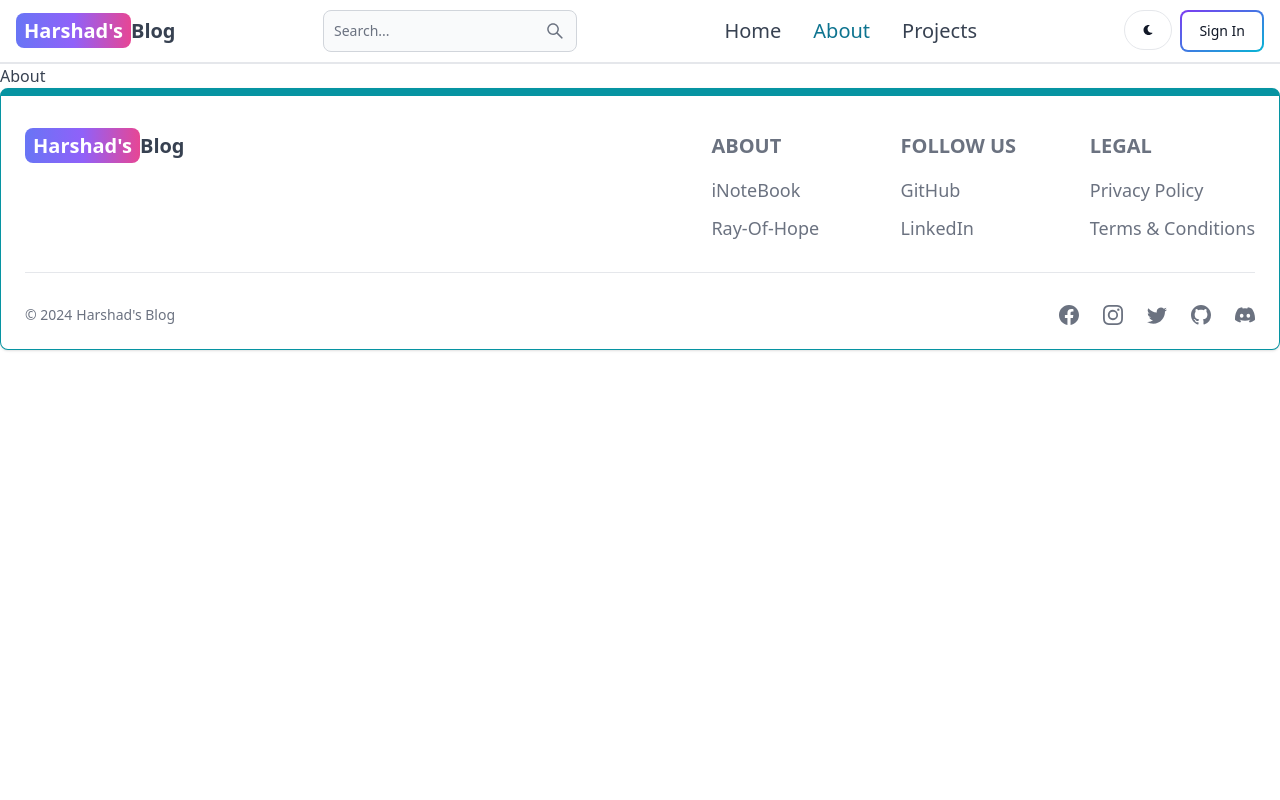
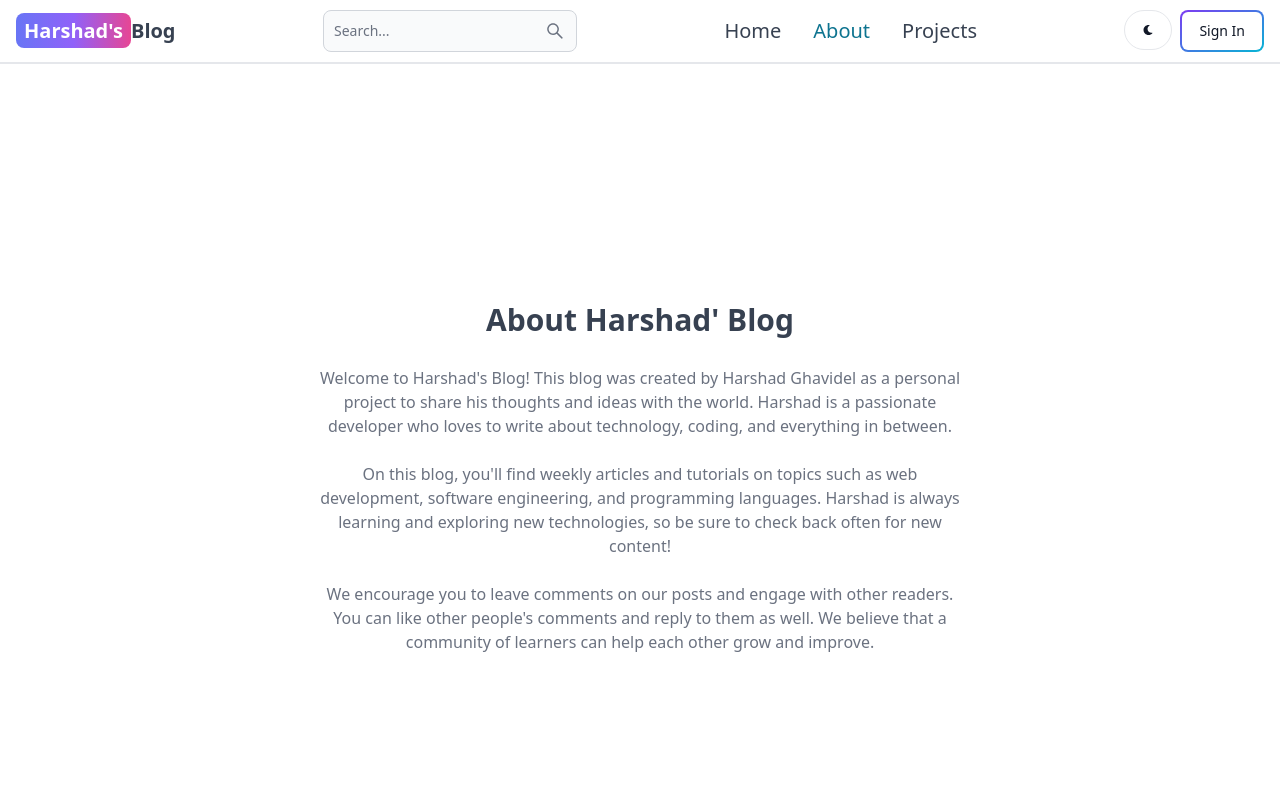
Before and after one commit to HarshadSanjayKarale/talentsynctest, a React (Vite) app in the folder client/: page /about in a window 1280 px wide. Shown: the top 800 px of the page. Built offline with nearby package versions, Linux system fonts and the light colour scheme.

Commit message:
Project done Successfully

```diff
--- a/client/src/pages/About.jsx
+++ b/client/src/pages/About.jsx
@@ -1,7 +1,35 @@
-import React from 'react'
-
 export default function About() {
   return (
-    <div>About</div>
-  )
+    <div className='min-h-screen flex items-center justify-center'>
+      <div className='max-w-2xl mx-auto p-3 text-center'>
+        <div>
+          <h1 className='text-3xl font font-semibold text-center my-7'>
+            About Harshad' Blog
+          </h1>
+          <div className='text-md text-gray-500 flex flex-col gap-6'>
+            <p>
+              Welcome to Harshad's Blog! This blog was created by Harshad Ghavidel
+              as a personal project to share his thoughts and ideas with the
+              world. Harshad is a passionate developer who loves to write about
+              technology, coding, and everything in between.
+            </p>
+
+            <p>
+              On this blog, you'll find weekly articles and tutorials on topics
+              such as web development, software engineering, and programming
+              languages. Harshad is always learning and exploring new
+              technologies, so be sure to check back often for new content!
+            </p>
+
+            <p>
+              We encourage you to leave comments on our posts and engage with
+              other readers. You can like other people's comments and reply to
+              them as well. We believe that a community of learners can help
+              each other grow and improve.
+            </p>
+          </div>
+        </div>
+      </div>
+    </div>
+  );
 }
--- a/client/src/pages/Projects.jsx
+++ b/client/src/pages/Projects.jsx
@@ -1,7 +1,11 @@
-import React from 'react'
+import CallToAction from '../components/CallToAction';
 
 export default function Projects() {
   return (
-    <div>Projects</div>
+    <div className='min-h-screen max-w-2xl mx-auto flex justify-center items-center flex-col gap-6 p-3'>
+      <h1 className='text-3xl font-semibold'>Pojects</h1>
+      <p className='text-md text-gray-500'>Build fun and engaging projects while learning HTML, CSS, and JavaScript!</p>
+      <CallToAction />
+    </div>
   )
 }
```
